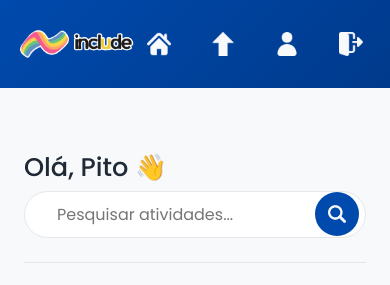
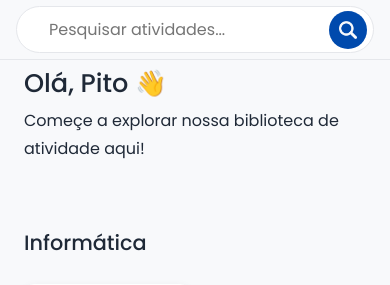
Before and after one commit to rafaella-dias/Include, a Flask app: page /home in a window 390 px wide. Shown: the top 285 px of the page. Run offline with Flask 3, Linux system fonts and the light colour scheme; a user stored in the database is signed in.

Commit message:
Adicionando últimos ajustes na home e na navbar

```diff
--- a/static/css/atividades.css
+++ b/static/css/atividades.css
@@ -1,43 +1,46 @@
 .curso-section {
   display: flex;
   flex-direction: column;
-  gap: 20px;
+  gap: 16px;
 }
 
 .atividades {
   margin-top: 12px;
   display: flex;
   flex-direction: column;
-  gap: 32x;
+  gap: 24px; /* corrigido (antes estava 32x) */
 }
 
 .atividades h2 {
-  font-size: 1.4rem;
-  margin-bottom: 8px;
+  font-size: 1.3rem;
+  margin-bottom: 6px;
 }
 
+/* GRID */
 .atividade-lista {
   display: grid;
-  grid-template-columns: repeat(auto-fill, minmax(260px, 1fr));
-  gap: 16px;
+  grid-template-columns: repeat(auto-fill, minmax(220px, 1fr));
+  gap: 12px;
 }
 
+/* CARD */
 .atividade-card {
   background-color: #ffffff;
-  border-radius: 12px;
-  padding: 14px;
+  border-radius: 10px;
+  padding: 10px;
 
   display: flex;
   flex-direction: column;
-  gap: 10px;
+  gap: 8px;
 
-  box-shadow: 0 4px 12px rgba(0, 0, 0, 0.06);
+  box-shadow: 0 2px 8px rgba(0, 0, 0, 0.06);
 }
 
+/* PREVIEW MENOR */
 .preview {
   width: 100%;
-  height: 140px;
-  border-radius: 8px;
+  height: 110px;
+  border-radius: 6px;
   overflow: hidden;
   background-color: #f3f4f6;
 }
--- a/static/css/style.css
+++ b/static/css/base.css
@@ -124,7 +124,7 @@ body {
 .main-container {
   width: 100%;
   max-width: 1100px;
-  margin: 40px auto;
+  margin: 16px auto;
   padding: 0 24px;
 
   display: flex;
@@ -177,43 +177,72 @@ footer p {
 /* ===============================
    RESPONSIVIDADE
 ================================ */
-@media (max-width: 768px) {
+@media (max-width: 600px) {
   :root {
     --navbar-height: 88px;
   }
 
-  .navbar-body {
-    padding: 0 20px;
-    align-items: center;
+  body {
+    padding-bottom: 72px;
+    padding-top: 0;
   }
 
-  .logo-header img {
-    height: 30px;
+
+  footer {
+    margin-top: 12px;
+    padding: 6px 8px;
+
+    font-size: 0.7rem;
+    line-height: 1.3;
   }
 
-  .nav-text {
+  .main-container {
+    margin-top: 8px;
+  }
+
+  .navbar-body {
+    top: auto;
+    bottom: 0;
+    height: 64px;
+
+    padding: 0 16px;
+
+    justify-content: center;
+  }
+
+  .logo-header {
     display: none;
   }
 
   .nav-links {
-    margin-left: auto;
-    gap: 20px;
+    width: 100%;
+    display: flex;
+    justify-content: space-around;
+    gap: 0;
+    margin: 0;
   }
 
   .nav-links a {
-    width: 44px;
-    height: 44px;
-    padding: 0;
+    flex-direction: column;
+    gap: 4px;
 
-    display: flex;
-    align-items: center;
-    justify-content: center;
+    width: auto;
+    height: auto;
+    padding: 6px;
 
-    border-radius: 12px;
+    border-radius: 10px;
   }
 
   .nav-links a img {
-    width: 24px;
-    height: 24px;
+    width: 22px;
+    height: 22px;
+  }
+
+  .navbar-body {
+    border-top: 1px solid rgba(255,255,255,0.15);
+  }
+
+  .nav-links a:hover {
+    background-color: rgba(255,255,255,0.12);
   }
 }
--- a/static/css/home.css
+++ b/static/css/home.css
@@ -7,8 +7,19 @@
   z-index: 20;
 
   background-color: var(--fundo-pagina);
-  padding: 24px 0;
+  padding: 8px 0;
   border-bottom: 1px solid #e5e7eb;
+}
+
+.home-fixed-inner {
+  width: 100%;
+  max-width: 1100px;
+  margin: 0 auto;
+  padding: 0 20px;
+
+  display: flex;
+  flex-direction: column;
+  gap: 6px;
 }
 
 .home-actions {
@@ -21,7 +32,7 @@
   position: relative;
   flex: 1;
 
-  height: 52px;
+  height: 46px;
   background-color: #fff;
   border: 1px solid #e5e7eb;
   border-radius: 999px;
@@ -43,8 +54,8 @@
 }
 
 .search-btn {
-  width: 44px;
-  height: 44px;
+  width: 38px;
+  height: 38px;
   margin-right: 6px;
 
   border-radius: 50%;
@@ -77,23 +88,32 @@
 
 
 @media (max-width: 600px) {
-  .home-search {
-    max-width: 100%;
-  }
-
   .publish-wrapper {
     display: none;
   }
 
-  .home-actions {
-    gap: 0;
+  .home-fixed {
+    padding: 6px 0;
   }
 
+  .home-fixed {
+    position: sticky;
+    top: 0;
+    z-index: 900;
+  }
 }
+
+
 @media (max-width: 768px) {
   .home-actions {
     flex-direction: column;
     align-items: stretch;
+    gap: 8px;
+  }
+
+  .home-fixed-inner {
+    max-width: 100%;
+    padding: 0 16px;
   }
 }
 
@@ -102,10 +122,10 @@
    BARRA ATIVIDADES
 ================================ */
 .atividades {
-  padding-top: 12px;
+  padding-top: 4px;
 }
 
 .atividades h2 {
-  margin-top: 12px;
-  margin-bottom: 16px;
+  margin-top: 8px;
+  margin-bottom: 12px;
 }
--- a/templates/base.html
+++ b/templates/base.html
@@ -6,7 +6,7 @@
     <title>Include - {% block title %}Document{% endblock %}</title>
 
     <link href="https://cdn.jsdelivr.net/npm/bootstrap@5.3.2/dist/css/bootstrap.min.css" rel="stylesheet">
-    <link rel="stylesheet" href="{{ url_for('static', filename='css/style.css') }}">
+    <link rel="stylesheet" href="{{ url_for('static', filename='css/base.css') }}">
     <link rel="stylesheet" href="{{ url_for('static', filename='css/specific_styles.css') }}">
     <link rel="stylesheet" href="{{ url_for('static', filename='css/botoes.css') }}">
     <link rel="stylesheet" href="{{ url_for('static', filename='css/forms.css') }}">
--- a/templates/home.html
+++ b/templates/home.html
@@ -3,13 +3,8 @@
 {% block title %}Página Inicial{% endblock %}
 
 {% block content %}
-
-<main class="main-container">
 <section class="home-fixed">
-    <div class="home-header">
-      <h2>Olá, {{ current_user.nome_completo }} 👋</h2>
-
-    </div>
+  <div class="home-fixed-inner">
 
     <div class="home-actions">
       <div class="search-wrapper">
@@ -29,10 +24,20 @@
 
       </div>
 
+    </div>
 
   </div>
 
 </section>
+
+
+<main class="main-container">
+
+  <div class="home-header">
+   <h2>Olá, {{ current_user.nome_completo }} 👋</h2>
+    <p>Começe a explorar nossa biblioteca de atividade aqui!</p>
+
+  </div>
 
   <section class="atividades">
     {% for curso in cursos %}
@@ -57,7 +62,7 @@
 
                 <div class="info">
                   <h3>{{ atividade.titulo }}</h3>
-                  <p>{{ atividade.curso }}</p>
+                  <p>{{ atividade.curso.nome }}</p>
                   <p class="materia">{{ atividade.materia.nome }}</p>
 
                 </div>
@@ -65,6 +70,9 @@
               </div>
 
             {% endfor %}
+
+        {% else %}
+          <p>Nenhum conteúdo publicado até o momento.</p>
 
         {% endif %}
 
@@ -77,7 +85,7 @@
 </main>
 
 <footer>
-  <p>© 2026 - Include: Repositório de Atividades Adaptadas para NEE dos Cursos Técnicos</p>
+  <p>© 2026 - Include: Repositório de Atividades Adaptadas para NEE nos Cursos Técnicos</p>
 </footer>
 
 {% endblock %}
--- a/templates/inicio.html
+++ b/templates/inicio.html
@@ -32,7 +32,7 @@
         </p>
     </section>
 
-    <section class="acoes">
+    <section class="inicio-acoes">
         <a href="{{ url_for('publicar') }}" class="btn btn-primary">
             Publicar atividade
         </a>
@@ -45,7 +45,7 @@
 </main>
 
 <footer>
-  <p>© 2026 - Include: Repositório de Atividades Adaptadas para NEE dos Cursos Técnicos</p>
+  <p>© 2026 - Include: Repositório de Atividades Adaptadas para NEE nos Cursos Técnicos</p>
 </footer>
 
 {% endblock %}
```
Also changed, not shown: other parts of static/css/atividades.css (+49 -10 lines), instance/DatabaseInclude.db. Lines whose indentation alone changed are shown as unchanged.
